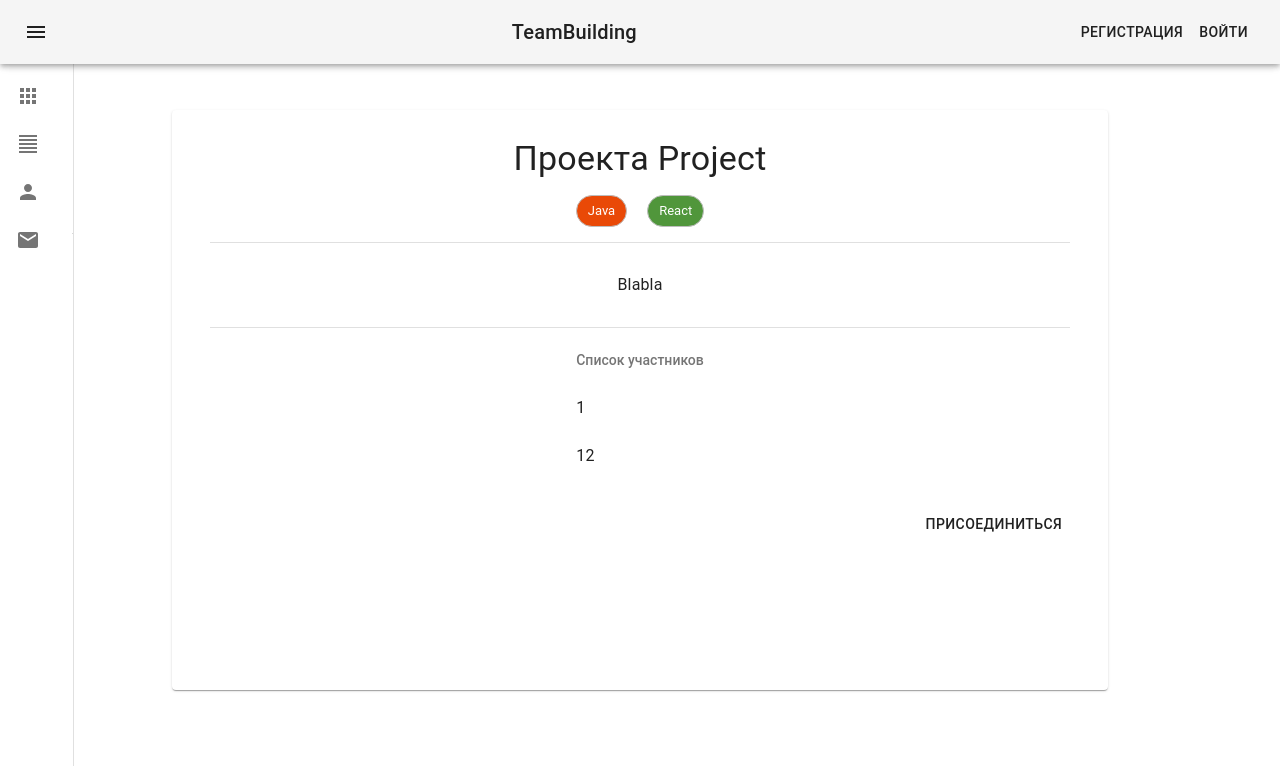
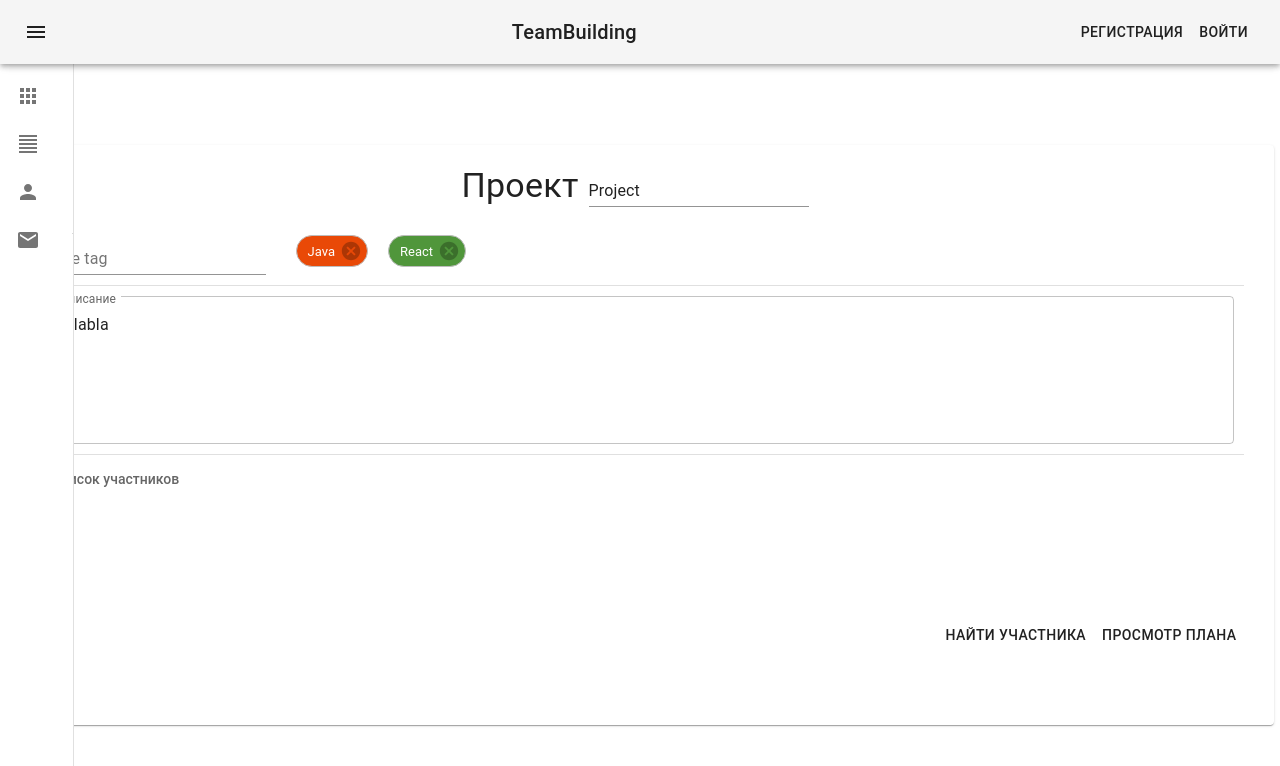
Before and after one commit to dartrhevan/student-projects-platform, a React (Create React App) app in the folder frontend/: page /project in a window 1280 px wide. Shown: the top 766 px of the page. Built offline with nearby package versions, Linux system fonts and the light colour scheme.

Commit message:
frontend intermediate state

```diff
--- a/frontend/src/api/users.ts
+++ b/frontend/src/api/users.ts
@@ -1,9 +1,15 @@
 import GenericResponse from "../model/dto/GenericResponse";
 import ProjectParticipation from "../model/ProjectParticipation";
 import {ProjectStatus} from "../model/Project";
+import CommonResponse from "../model/dto/CommonResponse";
 
 //TODO: implement
 export function getPortfolio(login: string) {
     return new Promise<GenericResponse<ProjectParticipation[]>>((res, rej) => res(new GenericResponse(
         [new ProjectParticipation('Платформа проектного практикума', 'A', 'A', 'backend', 3, ProjectStatus.IN_PROGRESS)])));
 }
+
+//TODO: implement
+export function inviteToProject(login: string, projectId: string, workspaceId: string) {
+    return new Promise<CommonResponse>((res, rej) => res(new CommonResponse()));
+}
--- a/frontend/src/components/elements/BadgePage.tsx
+++ b/frontend/src/components/elements/BadgePage.tsx
@@ -36,7 +36,6 @@ export default function BadgePage<T extends IBadge>({checkBoxes, badgeData, titl
     const classes = useStyles();
 
     console.log("render Projects")
-//[{title: 'LALA', onChange: b => {}}]
     return (
         <>
             <Typography className={classes.title} variant='h3'>{title}</Typography>
@@ -46,6 +45,7 @@ export default function BadgePage<T extends IBadge>({checkBoxes, badgeData, titl
                 <Centered row={true} additionalClasses={[classes.main]}>
                     {badgeData.map(s => <DefaultBadge key={s.id} description={s.description} squared={squared}
                                                       tags={s.tags} id={s.id} title={s.title}
+                                                      label={s.label}
                                                       href={href ? href(s.id) : undefined}/>)}
                 </Centered>
             </Container>
--- a/frontend/src/components/elements/DefaultBadge.tsx
+++ b/frontend/src/components/elements/DefaultBadge.tsx
@@ -22,17 +22,26 @@ const useStyles = makeStyles(theme => ({
         height: '150px',
     },
     rectangle: {
-        width: '250px',
+        width: '300px',
         height: '200px',
+    },
+    description: {
+        flexGrow: 1
+    },
+    card: {
+        display: 'flex',
+        height: '80%',
+        flexGrow: 1,
+        flexDirection: 'column'
     }
 }));
 
 interface ProjectBadgeProp extends ListItemProps, IBadge {
     href?: string,
-    squared?: boolean
+    squared?: boolean,
 }
 
-export default function DefaultBadge({id, title, href, description, tags, squared = true}: ProjectBadgeProp) {
+export default function DefaultBadge({id, title, href, description, tags, label, squared = true}: ProjectBadgeProp) {
     const classes = useStyles();
     const dispatch = useDispatch();
     // const onClick = () => {
@@ -41,14 +50,15 @@ export default function DefaultBadge({id, title, href, description, tags, square
     return (
         <Card className={clsx({[classes.root]: true, [classes.squared]: squared, [classes.rectangle]: !squared})}>
             <CardActionArea className={classes.area} href={href as string}>
-                <CardContent>
-                    <Centered>
+                <CardContent className={classes.card}>
+                    <Centered className={classes.description}>
                         <Typography variant='h6'>{title}</Typography>
                         <br/>
-                        <Typography variant='subtitle2'>{description}</Typography>
+                        <Typography className={classes.description} variant='subtitle2'>{description}</Typography>
                         <br/>
                     </Centered>
                     {tags?.map(t => <Dot key={t.text} color={t.backgroundColor}/>)}
+                    <Typography variant='subtitle2' align='right'>{label}</Typography>
                 </CardContent>
             </CardActionArea>
         </Card>);
--- a/frontend/src/components/util/TagsPanel.tsx
+++ b/frontend/src/components/util/TagsPanel.tsx
@@ -12,9 +12,6 @@ const useStyles = makeStyles(theme => ({
         alignItems: "center",
         flexWrap: 'wrap',
         margin: "10px",
-    },
-    chip: {
-        margin: '5px 10px',
     },
     input: {
         margin: "10px",
@@ -74,8 +71,8 @@ export default function TagsPanel({onSetTag, label = 'tag', tagInputClasses = []
                                     value={tag} onChange={handleChange} onKeyPress={addTag}/>) : (<></>)}
 
             <div className={classes.chips}>
-                {tags.map(t => (<Chip label={t.text} key={t.text} variant="outlined" className={classes.chip}
-                                      sx={{backgroundColor: t.backgroundColor, color: t.fontColor}}
+                {tags.map(t => (<Chip label={t.text} key={t.text} variant="outlined"
+                                      sx={{backgroundColor: t.backgroundColor, color: t.fontColor, margin: '5px 10px'}}
                                       onDelete={editable ? () => handleDelete(t.text) : undefined}/>))}
             </div>
         </>)
--- a/frontend/src/model/Project.ts
+++ b/frontend/src/model/Project.ts
@@ -15,14 +15,14 @@ export enum ProjectStatus {
 }
 
 export default class Project implements IBadge {
-    constructor(public id: string, public workSpaceId: string, public title: string,
-                public description: string, public tags: Tag[], status = ProjectStatus.NEW) {
+    constructor(public id: string, public workSpaceId: string, public title: string, public description: string,
+                public tags: Tag[], status = ProjectStatus.NEW, public label: string = status) {
     }
 }
 
 export class DetailedProject {
     constructor(public id: string, public workSpaceId: string, public title: string, public shortDescription: string,
                 public fullDescription: string, public participantLogins: string[], public tags: Tag[],
-                public role = ProjectRole.STRANGER, status = ProjectStatus.NEW) {
+                public role = ProjectRole.OWNER, status = ProjectStatus.NEW) {
     }
 }
--- a/frontend/src/pages/ProjectDetailedPage.tsx
+++ b/frontend/src/pages/ProjectDetailedPage.tsx
@@ -1,26 +1,26 @@
 import React, {useEffect, useState} from 'react';
 import {useParams} from "react-router-dom";
-import {shallowEqual, useDispatch, useSelector} from "react-redux";
-import {getProjectInfo, getProjectsForWorkspace} from "../api/projects";
-import Project, {DetailedProject, ProjectRole} from "../model/Project";
-import getPaging from "../hooks/getPaging";
-import Typography from "@material-ui/core/Typography";
-import {Button, ListItemText, ListSubheader, makeStyles, Paper} from "@material-ui/core";
-import List from "@material-ui/core/List";
-import {ListItemButton} from "@mui/material";
+import {getProjectInfo} from "../api/projects";
+import {DetailedProject, ProjectRole} from "../model/Project";
+import {Button, makeStyles, Paper} from "@material-ui/core";
+import {Divider, ListItemButton, TextField, Typography, ListItemText, ListSubheader, List} from "@mui/material";
 import TagsPanel from "../components/util/TagsPanel";
 
 import Centered from "../components/util/Centered";
-import { Divider, CssBaseline } from '@mui/material';
 
 const useStyles = makeStyles(theme => ({
     paper: {
         padding: '10px 20px',
         width: '70vw',
-        height: '70vh',
+        minHeight: '70vh',
+        marginTop: '70px',
+        '&:only-child': {
+            width: '100%'
+        }
     },
     inner: {
         width: '100%',
+        padding: '10px'
         // height: '100%',
     },
     descr: {
@@ -40,14 +40,28 @@ interface ProjectParams {
     projectId: string
 }
 
-const RoleSpecificButton = ({project}: {project: DetailedProject | null}) => {
+const RoleSpecificButton = ({project}: { project?: DetailedProject }) => {
     switch (project?.role) {
         case ProjectRole.OWNER:
-            return (<Button href={`/users?projectId=${project.id}&workspaceId=${project.workSpaceId}`}>Найти участника</Button>);
+            return (
+                <>
+                    <Button href={`/users?projectId=${project.id}&workspaceId=${project.workSpaceId}`}>
+                        Найти участника
+                    </Button>
+                    <Button href={`/project_plan?projectId=${project.id}&workspaceId=${project.workSpaceId}`}>
+                        Просмотр плана
+                    </Button>
+                </>);
         case ProjectRole.PARTICIPANT:
-            return (<Button href={`/project_plan?projectId=${project.id}&workspaceId=${project.workSpaceId}`}>Просмотр плана</Button>);
+            return (
+                <Button href={`/project_plan?projectId=${project.id}&workspaceId=${project.workSpaceId}`}>
+                    Просмотр плана
+                </Button>);
         case ProjectRole.MENTOR:
-            return (<Button href={`/project_plan?projectId=${project.id}&workspaceId=${project.workSpaceId}`}>Просмотр плана</Button>);
+            return (
+                <Button href={`/project_plan?projectId=${project.id}&workspaceId=${project.workSpaceId}`}>
+                    Просмотр плана
+                </Button>);
         case ProjectRole.STRANGER:
             return (<Button>Присоединиться</Button>);
         default:
@@ -55,13 +69,33 @@ const RoleSpecificButton = ({project}: {project: DetailedProject | null}) => {
     }
 }
 
+interface EditableFieldProps {
+    field: (project?: DetailedProject) => string | undefined,
+    props: object,
+    prefix?: string
+    project?: DetailedProject
+    multiline?: boolean
+    label: string
+}
+
+const EditableField = ({project, props, field, prefix = '', label, multiline = false}: EditableFieldProps) =>
+    project?.role === ProjectRole.OWNER
+        ? (
+            <div style={{width: '100%', display: 'flex', flexDirection: 'row', justifyContent: 'center'}}>
+                <Typography {...props}>{prefix}</Typography>
+                <TextField label={label} sx={{margin: '10px'}} fullWidth={multiline} minRows={5}
+                           variant={multiline ? 'outlined' : 'standard'} multiline={multiline}
+                           defaultValue={field(project)}/>
+            </div>)
+        : <Typography {...props}>{prefix + field(project)}</Typography>;
+
 export default function ProjectDetailedPage() {
     const {workspaceId, projectId} = useParams<ProjectParams>();
     const classes = useStyles();
-    const [project, setProject] = useState(null as DetailedProject | null);
+    const [project, setProject] = useState(undefined as DetailedProject | undefined);
 
     useEffect(() => {
-            getProjectInfo(workspaceId, projectId).then(r => setProject(r.payload))
+            getProjectInfo(workspaceId, projectId).then(r => setProject(r.payload)).catch(console.log)
         }, //TODO: catch
         [workspaceId, projectId]);
     console.log('render with')
@@ -69,14 +103,17 @@ export default function ProjectDetailedPage() {
     return (
         <Paper className={classes.paper}>
             <Centered additionalClasses={[classes.inner]}>
-                <Typography variant='h4'>Проекта {project?.title}</Typography>
-                <TagsPanel onSetTag={() => {}} editable={false} values={project?.tags}/>
+                <EditableField label='' props={{variant: 'h4'}} project={project} prefix={'Проект '}
+                               field={p => `${p?.title}`}/>
+                <div style={{width: '100%', display: 'flex', flexDirection: 'row', justifyContent: 'center', flexWrap: 'wrap' }}>
+                    <TagsPanel onSetTag={() => {}} editable={project?.role === ProjectRole.OWNER} values={project?.tags}/>
+                </div>
                 <Divider flexItem/>
-                <Typography className={classes.descr}>{project?.fullDescription}</Typography>
+                <EditableField label='Описание' multiline props={{className: classes.descr}} project={project}
+                               field={p => p?.fullDescription}/>
                 <Divider flexItem/>
-                <List>
                 <List
-                        // sx={{ width: '100%', maxWidth: 360, bgcolor: 'background.paper' }}
+                    sx={{ width: '100%' }}
                     component="nav"
                     aria-labelledby="nested-list-subheader"
                     subheader={
@@ -89,9 +126,8 @@ export default function ProjectDetailedPage() {
                             <ListItemText primary={p}/>
                         </ListItemButton>))}
                 </List>
-                </List>
                 <div className={classes.butGr}>
-                    <RoleSpecificButton project={project} />
+                    <RoleSpecificButton project={project}/>
                 </div>
             </Centered>
         </Paper>
--- a/frontend/src/props.common/ListItemProps.ts
+++ b/frontend/src/props.common/ListItemProps.ts
@@ -9,4 +9,5 @@ export interface IBadge {
     title: string
     description?: string
     tags?: Tag[]
+    label?: string
 }
```
Lines whose indentation alone changed are shown as unchanged.
